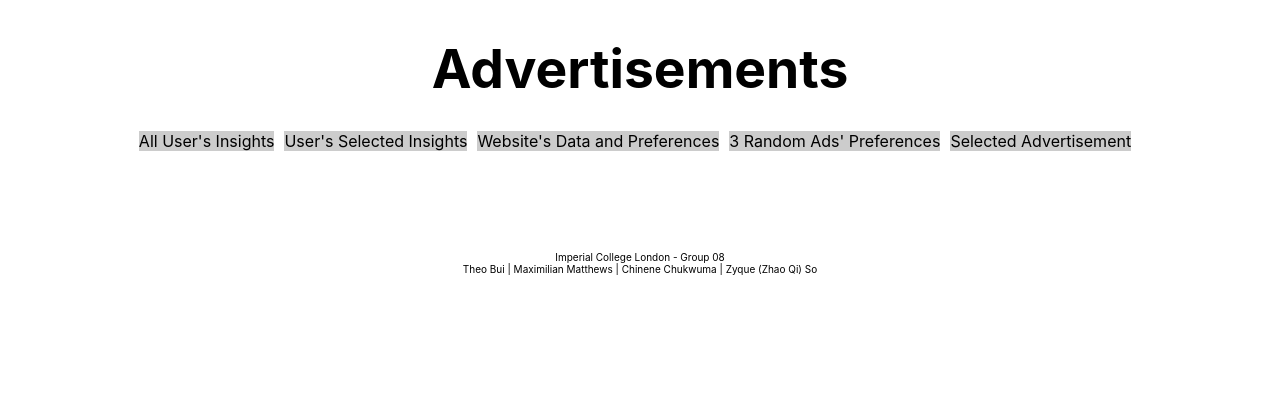
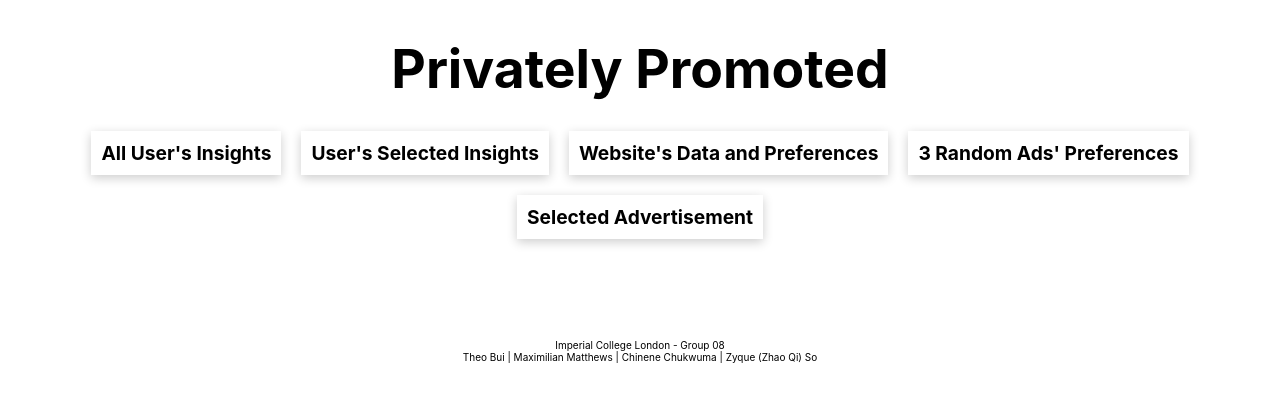
Before and after one commit to bigowash/PrivatelyPromoted, a website: page web-app/static/admin-page/Ad_selectionDemo.html in a window 1280 px wide. Drawn offline with Linux system fonts and the light colour scheme.

Commit message:
initila changes to second admin page

```diff
--- a/web-app/static/admin-page/Ad_selectionDemo.css
+++ b/web-app/static/admin-page/Ad_selectionDemo.css
@@ -1,16 +1,6 @@
-/* .box {
-    display: inline-block;
-    width: 1000px;
-    height: 100px;
-    background-color: #ccc;
-    text-align: center;
-    line-height: 100px;
-    margin-right: 10px;
-} */
-
 * {
     font-family: "Inter", sans-serif;
-    /* background-color: #ffffff; */
+    background-color: #ffffff;
 }
 
 header {
@@ -23,13 +13,24 @@ h1 {
     margin-bottom: 20px;
 }
 
-h1:hover {
+#title:hover {
     cursor: pointer;
 }
 
 h2 {
-    font-size: large;
-    font-weight: normal;
+    font-size: larger;
+    font-weight: bold;
+    margin-top: 0px;
+    margin-bottom: 0px;
+}
+
+main {
+    display: flex;
+    flex-direction: row;
+    flex-wrap: wrap;
+    gap: 20px;
+    margin: auto;
+    justify-content: center;
 }
 
 .intro-button {
@@ -93,18 +94,11 @@ footer {
 }
 
 .box {
-    background-color: #ccc;
+    box-shadow: 0 3px 10px rgb(0 0 0 / 0.2);
     display: inline-block;
-    float: left;
-    margin-right: 10px;
+    padding: 10px;
 }
 
 #ad_image {
     width: 200px;
 }
-
-.scroll {
-    display: flex;
-    overflow-x: auto;
-    flex-wrap: nowrap;
-}
--- a/web-app/static/admin-page/Ad_selectionDemo.html
+++ b/web-app/static/admin-page/Ad_selectionDemo.html
@@ -1,32 +1,67 @@
 <!DOCTYPE html>
 <html lang="en">
+    <head>
+        <meta charset="UTF-8" />
+        <meta http-equiv="X-UA-Compatible" content="IE=edge" />
+        <meta name="viewport" content="width=device-width, initial-scale=1.0" />
+        <title>Privately Promoted</title>
+        <link rel="stylesheet" href="Ad_selectionDemo.css" />
+        <link rel="preconnect" href="https://fonts.gstatic.com" />
+        <link
+            href="https://fonts.googleapis.com/css2?family=Oswald:wght@300&display=swap"
+            rel="stylesheet"
+        />
+        <script type="module" src="Ad_selectionDemo.js"></script>
+        <link
+            rel="stylesheet"
+            href="https://cdnjs.cloudflare.com/ajax/libs/font-awesome/5.15.3/css/all.min.css"
+        />
+    </head>
 
-<head>
-    <meta charset="UTF-8">
-    <meta http-equiv="X-UA-Compatible" content="IE=edge">
-    <meta name="viewport" content="width=device-width, initial-scale=1.0">
-    <title>Advertisement</title>
-    <link rel="stylesheet" href="Ad_selectionDemo.css" />
-    <script type="module" src="./Ad_selectionDemo.js"></script>
-</head>
     <header>
-    <h1 id="title">Advertisements</h1>
+        <h1 id="title">Privately Promoted</h1>
         <h2 id="subtitle"></h2>
     </header>
 
-<body>
-    <div class="scroll">
-        <div class="box button-container" id="p1">All User's Insights</div>
-        <div class="box button-container" id="p2">User's Selected Insights</div>
-        <div class="box button-container" id="p3">Website's Data and Preferences</div>
-        <div class="box button-container" id="p4">3 Random Ads' Preferences</div>
-        <div class="box button-container" id="p5">Selected Advertisement</div>
+    <main>
+        <div class="box button-container" id="p1">
+            <label>
+                <h2>All User's Insights</h2>
+            </label>
+            <!-- Fill with JavaScript -->
         </div>
-</body>
+
+        <div class="box button-container" id="p2">
+            <label>
+                <h2>User's Selected Insights</h2>
+            </label>
+            <!-- Fill with JavaScript -->
+        </div>
+
+        <div class="box button-container" id="p3">
+            <label>
+                <h2>Website's Data and Preferences</h2>
+            </label>
+            <!-- Fill with JavaScript -->
+        </div>
+
+        <div class="box button-container" id="p4">
+            <label>
+                <h2>3 Random Ads' Preferences</h2>
+            </label>
+            <!-- Fill with JavaScript -->
+        </div>
+
+        <div class="box button-container" id="p5">
+            <label>
+                <h2>Selected Advertisement</h2>
+            </label>
+            <!-- Fill with JavaScript -->
+        </div>
+    </main>
 
     <footer>
-    Imperial College London - Group 08 <br>
+        Imperial College London - Group 08 <br />
         Theo Bui | Maximilian Matthews | Chinene Chukwuma | Zyque (Zhao Qi) So
     </footer>
-
 </html>
--- a/web-app/static/admin-page/Ad_selectionDemo.js
+++ b/web-app/static/admin-page/Ad_selectionDemo.js
@@ -1,3 +1,9 @@
+// Add homepage link to title
+const title = document.getElementById("title");
+title.addEventListener("click", function () {
+    window.location.href = "../";
+});
+
 const params = new URLSearchParams(window.location.search);
 const ad_id = params.get("id");
 
```
Also changed, not shown: web-app/static/admin-page/adminpage.css (+8 -0 lines). Lines whose indentation alone changed are shown as unchanged.
